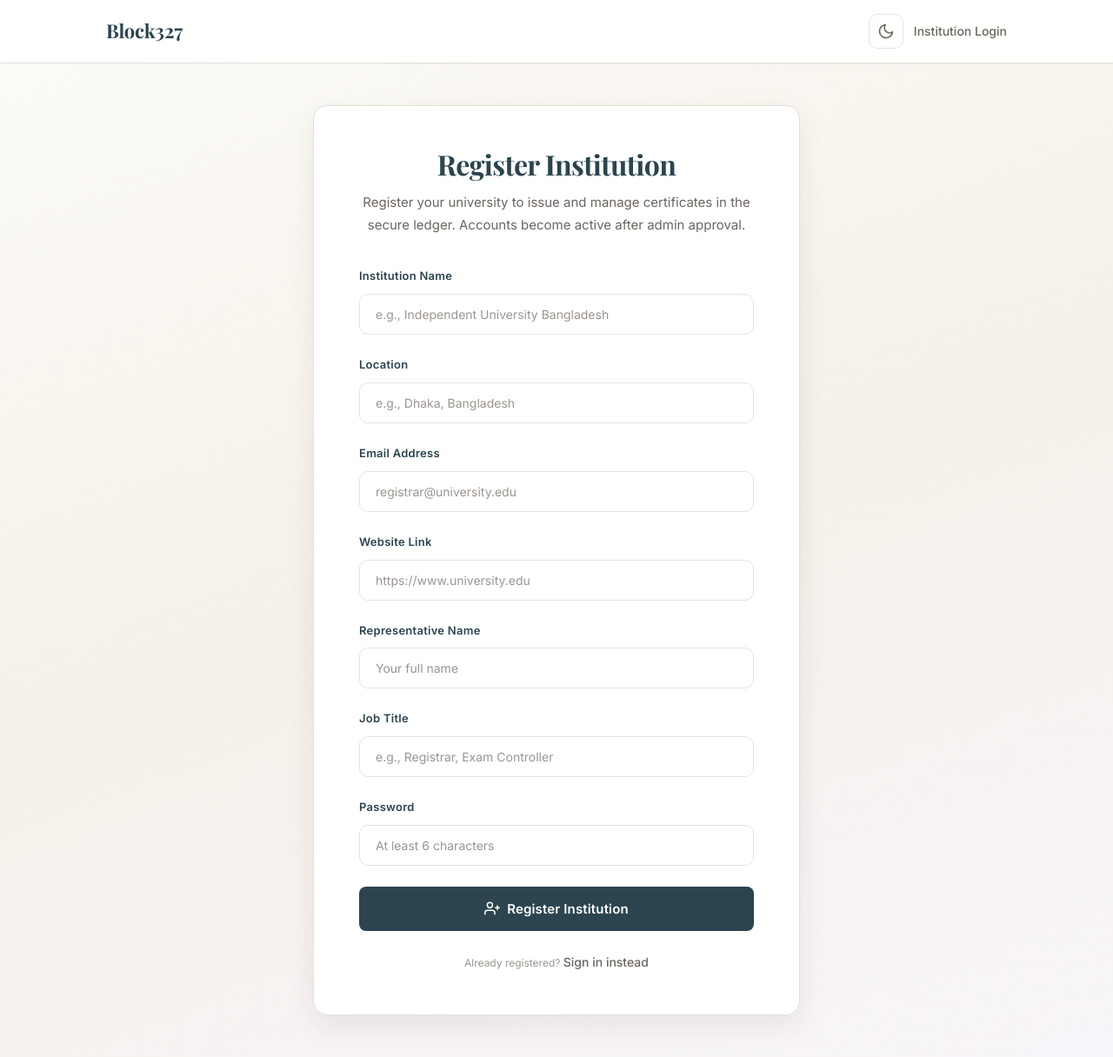
After one commit to noshinnawal/cse327, a PHP site: page /register.php in a window 1280 px wide. The commit adds this page. Shown: the whole page at 87% size. Run offline with PHP 8.4, Linux system fonts and the light colour scheme.

Commit message:
feat: database-backed auth and institution registration
- auth.php: authenticate() checks institutions table (pending/active + password_verify) instead of a hardcoded array
- schema.sql: institutions table with seeded demo accounts
- login.php: institution dropdown from active accounts
- register.php: new self-registration page (pending until admin approval)
- .gitignore: exclude weekly report docx files

```diff
--- a/auth.php
+++ b/auth.php
@@ -1,10 +1,6 @@
 <?php
 session_start();
-
-$institutions = [
-    'North South University' => 'nosh327',
-    'Brac University' => 'brac327',
-];
+require 'db.php';
 
 function is_logged_in() {
     return isset($_SESSION['institution']);
@@ -22,10 +18,25 @@ function require_login() {
 }
 
 function authenticate($name, $password) {
-    global $institutions;
-    if (isset($institutions[$name]) && $institutions[$name] === $password) {
-        return $name;
+    global $pdo;
+    $stmt = $pdo->prepare("SELECT name, password_hash, status FROM institutions WHERE name = ?");
+    $stmt->execute([$name]);
+    $row = $stmt->fetch();
+
+    if ($row && $row['status'] === 'pending') {
+        return 'pending';
     }
+
+    if ($row && $row['status'] === 'active' && password_verify($password, $row['password_hash'])) {
+        return $row['name'];
+    }
+
     return null;
 }
+
+function active_institutions() {
+    global $pdo;
+    $stmt = $pdo->query("SELECT name FROM institutions WHERE status = 'active' ORDER BY name");
+    return $stmt->fetchAll(PDO::FETCH_COLUMN);
+}
 ?>
--- /dev/null
+++ b/register.php
@@ -0,0 +1,173 @@
+<?php
+require 'auth.php';
+
+if (is_logged_in()) {
+    header('Location: dashboard.php');
+    exit;
+}
+
+$error = '';
+$submitted = $_POST;
+
+if ($_SERVER['REQUEST_METHOD'] === 'POST') {
+    $name = trim($_POST['name'] ?? '');
+    $location = trim($_POST['location'] ?? '');
+    $email = trim($_POST['email'] ?? '');
+    $website = trim($_POST['website'] ?? '');
+    $rep_name = trim($_POST['rep_name'] ?? '');
+    $rep_title = trim($_POST['rep_title'] ?? '');
+    $password = $_POST['password'] ?? '';
+
+    if ($name === '' || $location === '' || $email === '' || $website === '' || $rep_name === '' || $rep_title === '' || $password === '') {
+        $error = 'All fields are required.';
+    } elseif (strlen($password) < 6) {
+        $error = 'Password must be at least 6 characters long.';
+    } elseif (!filter_var($email, FILTER_VALIDATE_EMAIL)) {
+        $error = 'Please enter a valid email address.';
+    } elseif (!filter_var($website, FILTER_VALIDATE_URL)) {
+        $error = 'Please enter a valid website URL (including https://).';
+    } else {
+        try {
+            $stmt = $pdo->prepare("INSERT INTO institutions (name, password_hash, location, email, website, rep_name, rep_title, status) VALUES (?, ?, ?, ?, ?, ?, ?, 'pending')");
+            $stmt->execute([$name, password_hash($password, PASSWORD_BCRYPT), $location, $email, $website, $rep_name, $rep_title]);
+            header('Location: login.php?registered=1');
+            exit;
+        } catch (\PDOException $e) {
+            if ($e->getCode() == 23000) {
+                $error = 'This institution is already registered. Please sign in instead.';
+            } else {
+                $error = 'Database error: ' . $e->getMessage();
+            }
+        }
+    }
+}
+?>
+<!DOCTYPE html>
+<html lang="en" data-theme="light">
+<head>
+    <meta charset="UTF-8">
+    <meta name="viewport" content="width=device-width, initial-scale=1.0">
+    <title>Register Institution | Block327</title>
+    <link rel="stylesheet" href="style.css?v=2.0">
+    <script>
+        // Prevent flash of wrong theme
+        (function() {
+            const saved = localStorage.getItem('theme');
+            const prefersDark = window.matchMedia('(prefers-color-scheme: dark)').matches;
+            const theme = saved || (prefersDark ? 'dark' : 'light');
+            document.documentElement.setAttribute('data-theme', theme);
+        })();
+    </script>
+</head>
+<body>
+    <nav class="topbar">
+        <div class="topbar-inner">
+            <a href="index.php" class="brand">Block327</a>
+            <div class="nav-actions">
+                <button type="button" class="theme-toggle" id="themeToggle" aria-label="Toggle dark mode">
+                    <svg class="icon-moon" viewBox="0 0 24 24" fill="none" stroke="currentColor" stroke-width="2" stroke-linecap="round" stroke-linejoin="round">
+                        <path d="M21 12.79A9 9 0 1 1 11.21 3 7 7 0 0 0 21 12.79z"/>
+                    </svg>
+                    <svg class="icon-sun" viewBox="0 0 24 24" fill="none" stroke="currentColor" stroke-width="2" stroke-linecap="round" stroke-linejoin="round">
+                        <circle cx="12" cy="12" r="5"/>
+                        <line x1="12" y1="1" x2="12" y2="3"/>
+                        <line x1="12" y1="21" x2="12" y2="23"/>
+                        <line x1="4.22" y1="4.22" x2="5.64" y2="5.64"/>
+                        <line x1="18.36" y1="18.36" x2="19.78" y2="19.78"/>
+                        <line x1="1" y1="12" x2="3" y2="12"/>
+                        <line x1="21" y1="12" x2="23" y2="12"/>
+                        <line x1="4.22" y1="19.78" x2="5.64" y2="18.36"/>
+                        <line x1="18.36" y1="5.64" x2="19.78" y2="4.22"/>
+                    </svg>
+                </button>
+                <a href="login.php" class="link">Institution Login</a>
+            </div>
+        </div>
+    </nav>
+
+    <div class="container">
+        <h1>Register Institution</h1>
+        <p class="subtitle">Register your university to issue and manage certificates in the secure ledger. Accounts become active after admin approval.</p>
+
+        <?php if ($error !== ''): ?>
+            <div class="alert alert-error">
+                <svg width="18" height="18" viewBox="0 0 24 24" fill="none" stroke="currentColor" stroke-width="2" stroke-linecap="round" stroke-linejoin="round" style="margin-right: 10px; vertical-align: middle;">
+                    <circle cx="12" cy="12" r="10"/>
+                    <line x1="12" y1="8" x2="12" y2="12"/>
+                    <line x1="12" y1="16" x2="12.01" y2="16"/>
+                </svg>
+                <?= htmlspecialchars($error) ?>
+            </div>
+        <?php endif; ?>
+
+        <form method="post" action="register.php">
+            <div class="form-group">
+                <label for="name">Institution Name</label>
+                <input type="text" id="name" name="name" class="input" placeholder="e.g., Independent University Bangladesh" value="<?= htmlspecialchars($submitted['name'] ?? '') ?>" required>
+            </div>
+
+            <div class="form-group">
+                <label for="location">Location</label>
+                <input type="text" id="location" name="location" class="input" placeholder="e.g., Dhaka, Bangladesh" value="<?= htmlspecialchars($submitted['location'] ?? '') ?>" required>
+            </div>
+
+            <div class="form-group">
+                <label for="email">Email Address</label>
+                <input type="email" id="email" name="email" class="input" placeholder="registrar@university.edu" value="<?= htmlspecialchars($submitted['email'] ?? '') ?>" required>
+            </div>
+
+            <div class="form-group">
+                <label for="website">Website Link</label>
+                <input type="url" id="website" name="website" class="input" placeholder="https://www.university.edu" value="<?= htmlspecialchars($submitted['website'] ?? '') ?>" required>
+            </div>
+
+            <div class="form-group">
+                <label for="rep_name">Representative Name</label>
+                <input type="text" id="rep_name" name="rep_name" class="input" placeholder="Your full name" value="<?= htmlspecialchars($submitted['rep_name'] ?? '') ?>" required>
+            </div>
+
+            <div class="form-group">
+                <label for="rep_title">Job Title</label>
+                <input type="text" id="rep_title" name="rep_title" class="input" placeholder="e.g., Registrar, Exam Controller" value="<?= htmlspecialchars($submitted['rep_title'] ?? '') ?>" required>
+            </div>
+
+            <div class="form-group">
+                <label for="password">Password</label>
+                <input type="password" id="password" name="password" class="input" placeholder="At least 6 characters" minlength="6" required>
+            </div>
+
+            <button type="submit" class="btn btn-primary btn-block">
+                <svg width="18" height="18" viewBox="0 0 24 24" fill="none" stroke="currentColor" stroke-width="2" stroke-linecap="round" stroke-linejoin="round">
+                    <path d="M16 21v-2a4 4 0 0 0-4-4H5a4 4 0 0 0-4 4v2"/>
+                    <circle cx="8.5" cy="7" r="4"/>
+                    <line x1="20" y1="8" x2="20" y2="14"/>
+                    <line x1="23" y1="11" x2="17" y2="11"/>
+                </svg>
+                Register Institution
+            </button>
+        </form>
+
+        <p class="tool-help">
+            Already registered? <a href="login.php" class="link">Sign in instead</a>
+        </p>
+    </div>
+    <script>
+        // Theme Toggle
+        const themeToggle = document.getElementById('themeToggle');
+        const html = document.documentElement;
+
+        // Remove no-transition class after page load
+        window.addEventListener('load', () => {
+            document.body.classList.remove('no-transition');
+        });
+
+        themeToggle.addEventListener('click', () => {
+            const currentTheme = html.getAttribute('data-theme');
+            const newTheme = currentTheme === 'light' ? 'dark' : 'light';
+
+            html.setAttribute('data-theme', newTheme);
+            localStorage.setItem('theme', newTheme);
+        });
+    </script>
+</body>
+</html>
--- a/style.css
+++ b/style.css
@@ -509,6 +509,12 @@ select.input {
     background: linear-gradient(135deg, var(--danger-soft) 0%, #FDF0F0 100%);
     color: #8B3A3A;
     line-height: 1.6;
+}
+
+.alert-success {
+    border-left-color: var(--success);
+    background: linear-gradient(135deg, var(--success-soft) 0%, #E8F5EE 100%);
+    color: #2F6B4D;
 }
 
 /* Monospace hash */
@@ -1237,6 +1243,12 @@ tbody tr:hover::before {
     border-color: rgba(224, 112, 112, 0.3);
 }
 
+[data-theme="dark"] .alert-success {
+    background: linear-gradient(135deg, var(--success-soft) 0%, rgba(112, 184, 144, 0.1) 100%);
+    color: var(--success);
+    border-color: rgba(112, 184, 144, 0.3);
+}
+
 [data-theme="dark"] .empty a {
     color: var(--primary);
 }
```
Also changed, not shown: login.php (+35 -5 lines), schema.sql (+19 -0 lines), 1 other file.
